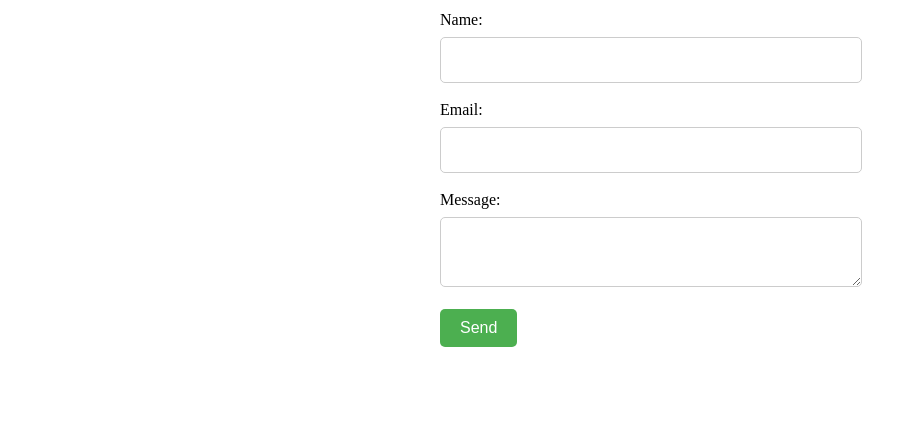
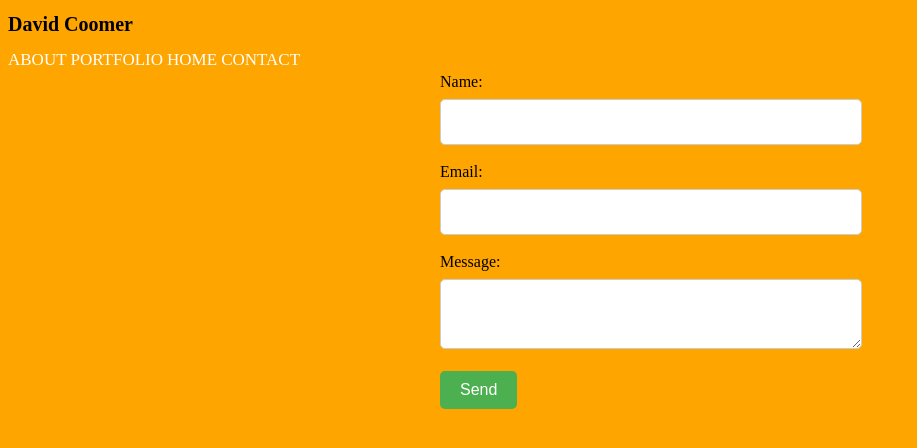
Before and after one commit to dmcoomer1985/David-s-Personal-Website, a plain HTML site: page contact.html in a window 1280 px wide. Shown: the whole page, without its empty margins (0-917 px from the left). Drawn offline with Linux system fonts and the light colour scheme.

Commit message:
update contact

```diff
--- a/about.css
+++ b/about.css
@@ -47,3 +47,18 @@ header {
     font-weight: 800;
 
  }
+
+ a {
+    display:inline-block;
+    color: white;
+    text-align: center;
+    text-decoration: none;
+    transition: 0.3s;
+    font-size: 17px;
+    background-color: orange;
+}
+
+
+a:hover {
+    color: purple;
+}
--- a/contact.css
+++ b/contact.css
@@ -1,3 +1,15 @@
+h1 {
+    font-size: 20px;
+
+}
+
+html {
+    background: orange
+}
+
+
+
+
 form {
     width: 400px;
     margin: 0 auto;
@@ -31,3 +43,23 @@ input[type="submit"] {
 input[type="submit"]:hover {
     background-color: #3E8E41;
 }
+
+a {
+    display:inline-block;
+    color: white;
+    text-align: center;
+    text-decoration: none;
+    transition: 0.3s;
+    font-size: 17px;
+    background-color: orange;
+}
+
+
+
+
+
+
+
+a:hover {
+    color: purple;
+}
--- a/contact.html
+++ b/contact.html
@@ -8,6 +8,15 @@
     <title>Contact Form</title>
 </head>
 <body>
+    <header>
+        <h1>David Coomer</h1>
+        <nav class="links">
+            <a href="about.html">ABOUT</a>
+            <a href="portfolio.html">PORTFOLIO</a>
+            <a href="index.html">HOME</a>
+            <a href="contact.html">CONTACT</a>
+            </nav>
+            </header>
     <form  method="post"enctype="text/plain" id="form">
         <label for="name">Name:</label>
         <input type="text" id="name" name="name" required>
--- a/portfolio.css
+++ b/portfolio.css
@@ -30,3 +30,17 @@ p {
 
 
 }
+
+a {
+    display:inline-block;
+    color: white;
+    text-align: center;
+    text-decoration: none;
+    transition: 0.3s;
+    font-size: 17px;
+    background-color: orange;
+}
+
+a:hover {
+    color: purple;
+}
--- a/style.css
+++ b/style.css
@@ -25,7 +25,7 @@ a {
     background-color: orange;
 }
 a:hover {
-    color: darkcyan;
+    color: purple;
 }
 h1 {
     font-size: 20px;
```
